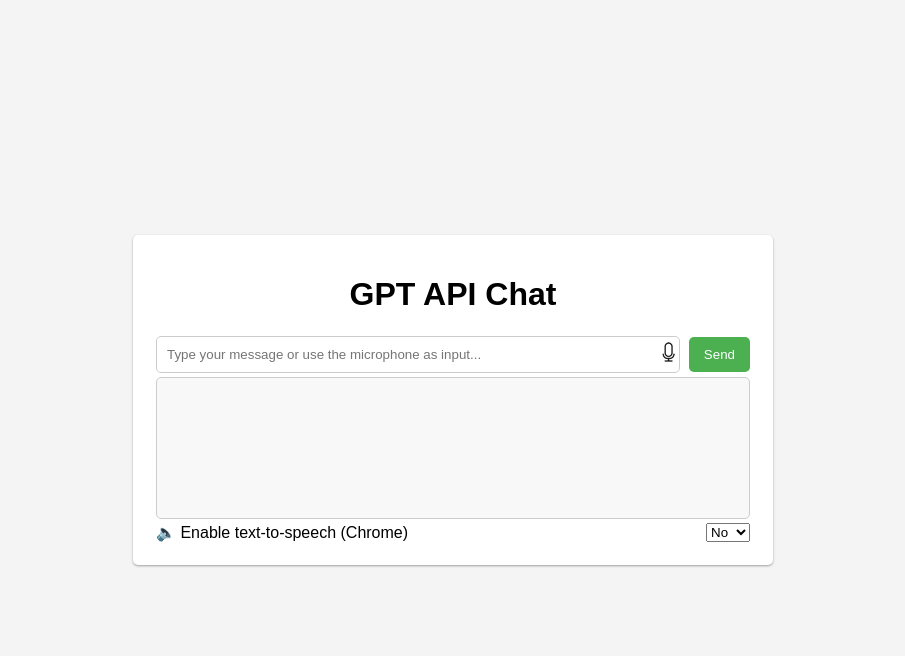
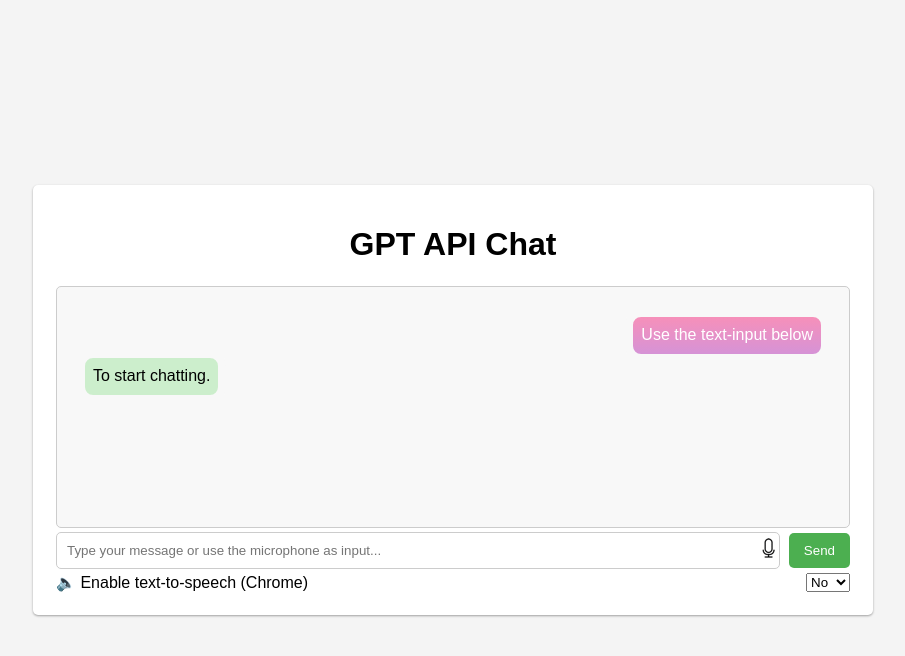
Before and after one commit to TonyTromp/FlaskGPT, a Flask app: page / in a window 1280 px wide. Shown: the top 656 px of the page, without its empty margins (187-1092 px from the left). Run offline with Flask 2, Linux system fonts and the light colour scheme.

Commit message:
Fancy history added

```diff
--- a/src/app.py
+++ b/src/app.py
@@ -10,13 +10,20 @@ gpt_model="gpt-4"
 gpt_model="gpt-3.5-turbo-0301"
 #gpt_model="gpt-3.5-turbo"
 
+# /:default
 @app.route('/')
 def index():
     return render_template('index.html', model=gpt_model)
 
+# /img:files
 @app.route('/img/<path:path>')
-def send_report(path):
+def path_img(path):
     return send_from_directory('img', path)
+
+# /css:files
+@app.route('/css/<path:path>')
+def path_css(path):
+    return send_from_directory('css', path)
 
 # We store our history
 messages = []
--- /dev/null
+++ b/src/css/chat-style.css
@@ -0,0 +1,131 @@
+
+  .container {
+    border: 2px solid #dedede;
+    background-color: #f1f1f1;
+    border-radius: 20px;
+    padding: 10px;
+    margin: 10px 0;
+    width: 80%;
+  }
+
+  .right {
+    margin-left: auto;
+    margin-right: 0;
+  }
+
+
+  .darker {
+    border-color: #ccc;
+    background-color: #ddd;
+  }
+
+  .container::after {
+    content: "";
+    clear: both;
+    display: table;
+  }
+
+  .container img {
+    float: left;
+    max-width: 60px;
+    width: 100%;
+    margin-right: 20px;
+    border-radius: 50%;
+    content:url(/img/avatar/icon_girl.png);
+  }
+
+  .container img.right {
+    float: right;
+    margin-left: 20px;
+    margin-right:0;
+    content:url(/img/avatar/icon_guy.png);
+  }
+
+
+  .time-right {
+    float: right;
+    color: #aaa;
+  }
+
+  .time-left {
+    float: left;
+    color: #999;
+  }
+
+
+  .messages {
+    width: 100%;
+    height: 200px;
+    margin: 0 auto;
+    /* border: 1px solid black; */
+    display: flex;
+    flex-direction: column;
+    font: 16px/1.3 sans-serif;
+    overflow: auto;
+    padding: 0;
+    background: linear-gradient(rgb(255, 143, 178) 0%, rgb(167, 151, 255) 50%, rgb(0, 229, 255) 100%);
+  }
+
+  .messages:after {
+    content: '';
+    background: #f8f8f8;
+    flex: 1;
+    pointer-events: none;
+  }
+
+  .messages li {
+    list-style-type: none;
+    display: flex;
+    flex-direction: row-reverse;
+    overflow: hidden;
+    border-style: solid;
+    border-color: #f8f8f8;
+    border-width: 2px 16px 2px 8px;
+    flex: 0 0 auto;
+  }
+
+  .messages li.mine {
+    flex-direction: row;
+    border-right-width: 8px;
+    border-left-width: 16px;
+  }
+
+  .messages li:first-child {
+    border-top-width: 10px;
+  }
+
+  .messages li:last-child {
+    border-bottom-width: 10px;
+  }
+
+  .messages li:before {
+    content: '';
+    flex: 1;
+/*    background: white; */
+    background:  #f8f8f8;
+    pointer-events: none;
+  }
+
+  .messages li span {
+    background: #cec;
+    padding: 8px;
+    position: relative;
+  }
+
+  .messages li span:before {
+    content: '';
+    position: absolute;
+    left: -8px;
+    top: -8px;
+    bottom: -8px;
+    right: -8px;
+    border: 8px solid #f8f8f8;
+
+    border-radius: 16px;
+    pointer-events: none;
+  }
+
+  .messages li.mine span {
+    background: none;
+    color: white;
+  }
--- a/src/templates/index.html
+++ b/src/templates/index.html
@@ -5,6 +5,8 @@
     <meta http-equiv="X-UA-Compatible" content="IE=edge" />
     <meta name="viewport" content="width=device-width, initial-scale=1.0" />
     <title>GPT API Chat - model {{model}}</title>
+    <link rel="stylesheet" href="/css/chat-style.css">
+
     <script src="https://code.jquery.com/jquery-3.6.0.min.js"></script>
 
     <style>
@@ -25,7 +27,7 @@
         border-radius: 5px;
         padding: 20px;
         width: 80%;
-        max-width: 600px;
+        max-width: 800px;
         box-shadow: 0 1px 3px rgba(0, 0, 0, 0.12), 0 1px 2px rgba(0, 0, 0, 0.24);
       }
 
@@ -114,7 +116,18 @@
 
 
     <table width="100%">
-    <form id="chat-form" target="#" method="post">
+    <form id="chat-form">
+    <tr>
+      <td colspan="3">
+        <div id="result">
+        <ol class="messages" id="chat_history">
+          <li class="mine"><span>Use the text-input below</span></li>
+          <li><span>To start chatting.</span></li>
+        </ol>
+      </div>
+      </td>
+    </tr>
+
     <tr>
       <td width="*"><input style="width: 100%;" type="text" id="user-input" name="user_input" placeholder="Type your message or use the microphone as input..." /></td>
       <td width="10">
@@ -124,9 +137,6 @@
        </span>
       </td>
       <td align="right" width="20"><button style="text-align: right" type="submit" id="submitBtn">Send</button></td>
-    </tr>
-    <tr>
-      <td colspan="3"><div id="result"></div></td>
     </tr>
     <tr>
       <td colspan="2">&#128264; Enable text-to-speech (Chrome)</td>
@@ -139,7 +149,6 @@
     </tr>
     </form>
     </table>
-
 
   </div>
 
@@ -160,31 +169,51 @@
         }
       }
 
+      function add_chathistory(message, className) {
+        ol_elem=document.getElementById('chat_history');
+        li=document.createElement('li');
+        li.className=className;
+        span=document.createElement('span');
+        span.innerHTML=message;
+
+        li.appendChild(span);
+        ol_elem.appendChild(li);
+      }
+
+
       window.onload = function () {
         document
           .getElementById("chat-form")
           .addEventListener("submit", function (event) {
-            // grey button
-            document.getElementById('submitBtn').className='submitBtn-grey';
-
             // Prevent the form from submitting and refreshing the page
             event.preventDefault();
+            // grey button
+            //document.getElementById('submitBtn').className='submitBtn-grey';
+
 
             let userInput = document.getElementById("user-input").value;
             let url = `/gpt?user_input=${encodeURIComponent(userInput)}`;
+
+            add_chathistory(userInput,'mine');
 
             fetch(url)
               .then((response) => response.json())
               .then((data) => {
                 let content = data.content;
                 let resultDiv = document.getElementById("result");
-                resultDiv.innerHTML = content;
+
+                add_chathistory(content,'');
+
+                //Scroll window
+                var elem = document.getElementById('chat_history');
+                elem.scrollTop = elem.scrollHeight;
 
                 if (isTTSenabled()) {
-                  console.log('TTS Enabled');
                   TTS(content);
                 }
-                document.getElementById('submitBtn').className='submitBtn';
+
+                document.getElementById("user-input").value=''
+                document.getElementById("user-input").focus();
 
               })
               .catch((error) => {
```
Also changed, not shown: src/templates/chat_mockup.html (added, +46 -0 lines), src/img/avatar/icon_girl.png (added), src/img/avatar/icon_guy.png (added), 2 other files.
